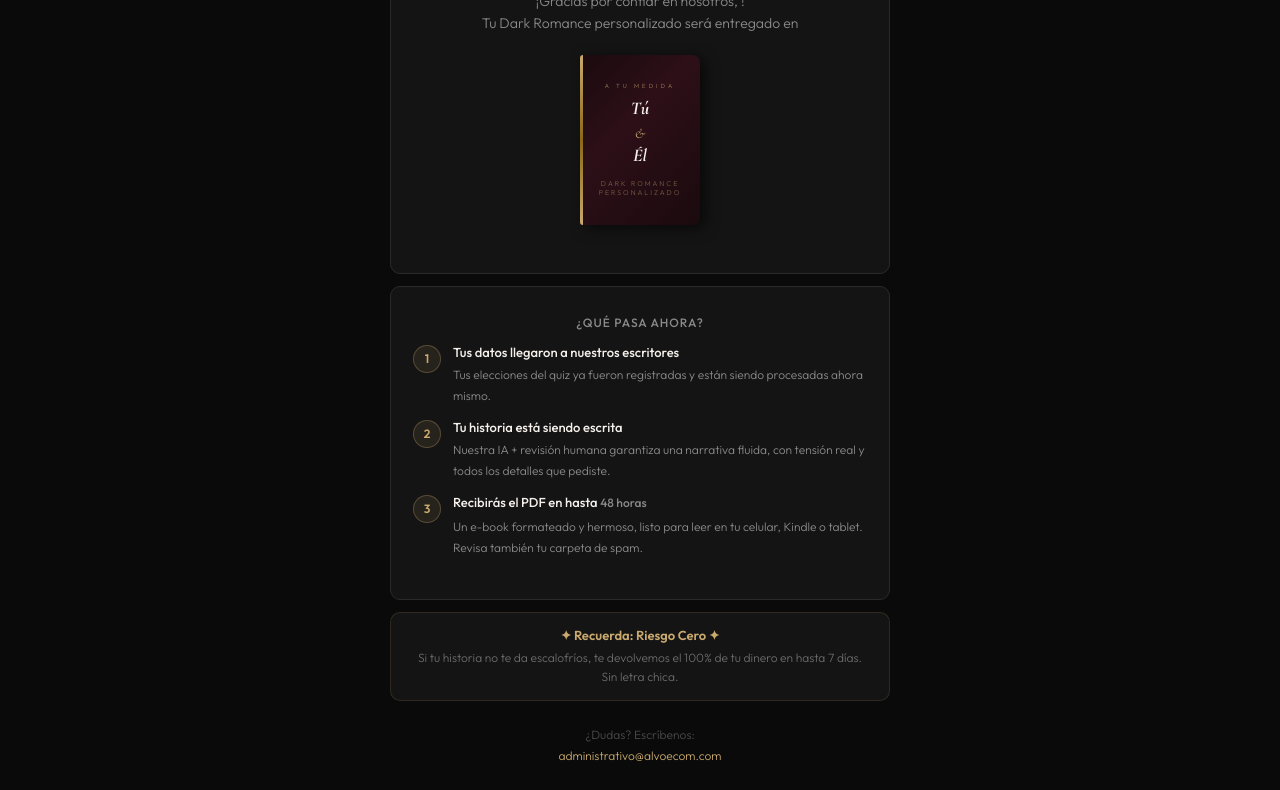
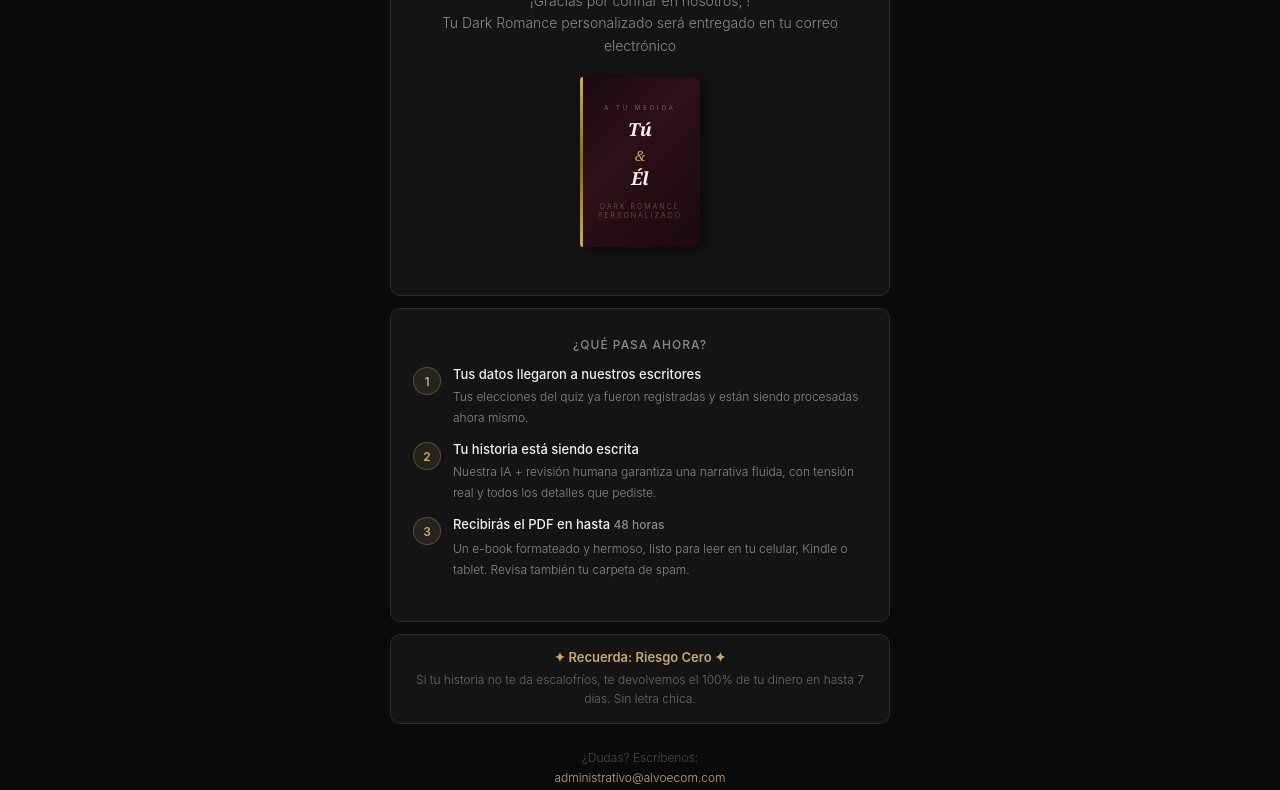
Before and after one commit to marcosffcode/seuromance, a plain HTML site: page gracias/index.html in a window 1280 px wide. Shown: the part 281-1071 px from the top of the page. Drawn offline with nearby package versions, Linux system fonts and the light colour scheme.

Commit message:
Update index.html

```diff
--- a/gracias/index.html
+++ b/gracias/index.html
@@ -4,88 +4,172 @@
   <meta charset="UTF-8"/>
   <meta name="viewport" content="width=device-width, initial-scale=1, maximum-scale=1"/>
   <title>¡Tu historia está en camino! ✨</title>
-  <link rel="preconnect" href="https://fonts.googleapis.com"/>
-  <link rel="preconnect" href="https://fonts.gstatic.com" crossorigin/>
-  <link href="https://fonts.googleapis.com/css2?family=Cormorant+Garamond:ital,wght@0,300;0,400;0,700;1,400;1,700&family=Outfit:wght@300;400;500;600&display=swap" rel="stylesheet"/>
+  <style>
+    :root {
+      --bg: #0A0A0A;
+      --bg-card: #141414;
+      --border: #2a2a2a;
+      --gold: #C9A96E;
+      --green: #22c55e;
+      --green-bg: rgba(21,128,61,.1);
+      --cream: #F5F0EB;
+      --muted: #8a8a8a;
+      --serif: Georgia, 'Times New Roman', serif;
+      --sans: -apple-system, BlinkMacSystemFont, 'Segoe UI', Helvetica, Arial, sans-serif;
+    }
 
-  <!-- Meta Pixel MX -->
-  <script>
-  !function(f,b,e,v,n,t,s){if(f.fbq)return;n=f.fbq=function(){n.callMethod?
-  n.callMethod.apply(n,arguments):n.queue.push(arguments)};if(!f._fbq)f._fbq=n;
-  n.push=n;n.loaded=!0;n.version='2.0';n.queue=[];t=b.createElement(e);t.async=!0;
-  t.src=v;s=b.getElementsByTagName(e)[0];s.parentNode.insertBefore(t,s)}(window,
-  document,'script','https://connect.facebook.net/en_US/fbevents.js');
-  fbq('init','1004508792203159');
-  // PageView removido: esta página é continuação da sessão do checkout Hotmart.
-  </script>
+    *, *::before, *::after { box-sizing: border-box; margin: 0; padding: 0; }
 
-  <style>
-    :root{
-      --bg:#0A0A0A;--bg-card:#141414;--border:#2a2a2a;
-      --gold:#C9A96E;--wine:#8B2035;--cream:#F5F0EB;--muted:#8a8a8a;
-      --serif:'Cormorant Garamond',Georgia,serif;--sans:'Outfit',sans-serif;
+    body {
+      font-family: var(--sans);
+      font-weight: 300;
+      background: var(--bg);
+      color: var(--cream);
+      min-height: 100vh;
+      display: flex;
+      flex-direction: column;
+      align-items: center;
+      padding: 0 16px 60px;
     }
-    *,*::before,*::after{box-sizing:border-box;margin:0;padding:0}
-    body{font-family:var(--sans);font-weight:300;background:var(--bg);color:var(--cream);
-         min-height:100vh;display:flex;flex-direction:column;align-items:center;padding:0 16px 60px}
 
-    .topo{width:100%;background:#15803d;padding:13px 16px;display:flex;align-items:center;
-          justify-content:center;gap:8px;margin-bottom:28px}
-    .topo span{font-size:13px;font-weight:600;color:#fff;letter-spacing:.3px}
+    /* ── Topo ── */
+    .topo {
+      width: 100%;
+      background: #15803d;
+      padding: 13px 16px;
+      display: flex;
+      align-items: center;
+      justify-content: center;
+      gap: 8px;
+      margin-bottom: 28px;
+    }
+    .topo span { font-size: 13px; font-weight: 600; color: #fff; letter-spacing: .3px; }
 
-    .page{width:100%;max-width:500px}
+    /* ── Layout ── */
+    .page { width: 100%; max-width: 500px; }
 
-    .card{background:var(--bg-card);border:1px solid var(--border);border-radius:10px;
-          padding:28px 22px;margin-bottom:12px;text-align:center}
+    .card {
+      background: var(--bg-card);
+      border: 1px solid var(--border);
+      border-radius: 10px;
+      padding: 28px 22px;
+      margin-bottom: 12px;
+      text-align: center;
+    }
 
-    .check-circle{width:72px;height:72px;border-radius:50%;background:rgba(21,128,61,.1);
-      border:2px solid #22c55e;display:flex;align-items:center;justify-content:center;
-      margin:0 auto 20px;animation:pop .45s cubic-bezier(.17,.67,.3,1.3) both}
-    @keyframes pop{from{transform:scale(0);opacity:0}to{transform:scale(1);opacity:1}}
-    .check-circle svg{stroke-dasharray:30;stroke-dashoffset:30;
-      animation:draw .35s .45s ease forwards}
-    @keyframes draw{to{stroke-dashoffset:0}}
+    /* ── Check circle ── */
+    .check-circle {
+      width: 72px; height: 72px;
+      border-radius: 50%;
+      background: var(--green-bg);
+      border: 2px solid var(--green);
+      display: flex; align-items: center; justify-content: center;
+      margin: 0 auto 20px;
+      animation: pop .45s cubic-bezier(.17,.67,.3,1.3) both;
+    }
+    @keyframes pop {
+      from { transform: scale(0); opacity: 0; }
+      to   { transform: scale(1); opacity: 1; }
+    }
+    .check-circle svg {
+      stroke-dasharray: 30;
+      stroke-dashoffset: 30;
+      animation: draw .35s .45s ease forwards;
+    }
+    @keyframes draw { to { stroke-dashoffset: 0; } }
 
-    h1{font-family:var(--serif);font-weight:300;font-size:30px;line-height:1.2;margin-bottom:8px}
-    h1 em{color:var(--gold);font-weight:700;font-style:italic}
-    .sub{font-size:14px;color:var(--muted);line-height:1.6;margin-bottom:20px}
-    .email-destaque{color:var(--gold);font-weight:500}
+    /* ── Hero text ── */
+    h1 {
+      font-family: var(--serif);
+      font-weight: 300;
+      font-size: 30px;
+      line-height: 1.2;
+      margin-bottom: 8px;
+    }
+    h1 em { color: var(--gold); font-weight: 700; font-style: italic; }
 
-    .book-mini{width:120px;height:170px;background:linear-gradient(135deg,#1a0a0e 0%,#2d0f18 40%,#1a0a0e 100%);
-      border-radius:3px 8px 8px 3px;box-shadow:5px 3px 14px rgba(0,0,0,.6);
-      display:flex;flex-direction:column;align-items:center;justify-content:center;
-      padding:14px;margin:0 auto 20px;position:relative;overflow:hidden}
-    .book-mini::before{content:'';position:absolute;left:0;top:0;bottom:0;width:3px;
-      background:linear-gradient(180deg,var(--gold),#8B6914,var(--gold))}
-    .book-mini-label{font-size:6px;letter-spacing:3px;text-transform:uppercase;color:var(--gold);opacity:.7;margin-bottom:8px}
-    .book-mini-title{font-family:var(--serif);font-weight:700;font-style:italic;font-size:18px;
-      color:var(--cream);text-align:center;line-height:1.2;margin-bottom:5px}
-    .book-mini-amp{font-family:var(--serif);font-size:14px;color:var(--gold);font-style:italic;margin-bottom:3px}
-    .book-mini-sub{font-size:7px;letter-spacing:2px;text-transform:uppercase;
-      color:rgba(201,169,110,.5);text-align:center;margin-top:8px}
+    .sub {
+      font-size: 14px;
+      color: var(--muted);
+      line-height: 1.6;
+      margin-bottom: 20px;
+    }
+    .destaque { color: var(--gold); font-weight: 500; }
 
-    .steps-title{font-size:12px;letter-spacing:1px;text-transform:uppercase;color:var(--muted);
-      margin-bottom:14px;font-weight:500}
-    .step-item{display:flex;align-items:flex-start;gap:12px;margin-bottom:14px;text-align:left}
-    .step-num{width:28px;height:28px;border-radius:50%;background:rgba(201,169,110,.1);
-      border:1px solid rgba(201,169,110,.3);display:flex;align-items:center;justify-content:center;
-      font-size:12px;font-weight:600;color:var(--gold);flex-shrink:0;margin-top:1px}
-    .step-info strong{display:block;font-size:13px;font-weight:500;color:var(--cream);margin-bottom:3px}
-    .step-info span{font-size:12px;color:var(--muted);line-height:1.5}
+    /* ── Book mini ── */
+    .book-mini {
+      width: 120px; height: 170px;
+      background: linear-gradient(135deg, #1a0a0e 0%, #2d0f18 40%, #1a0a0e 100%);
+      border-radius: 3px 8px 8px 3px;
+      box-shadow: 5px 3px 14px rgba(0,0,0,.6);
+      display: flex; flex-direction: column;
+      align-items: center; justify-content: center;
+      padding: 14px;
+      margin: 0 auto 20px;
+      position: relative; overflow: hidden;
+    }
+    .book-mini::before {
+      content: '';
+      position: absolute; left: 0; top: 0; bottom: 0; width: 3px;
+      background: linear-gradient(180deg, var(--gold), #8B6914, var(--gold));
+    }
+    .book-mini-label {
+      font-size: 6px; letter-spacing: 3px;
+      text-transform: uppercase; color: var(--gold); opacity: .7; margin-bottom: 8px;
+    }
+    .book-mini-title {
+      font-family: var(--serif);
+      font-weight: 700; font-style: italic; font-size: 18px;
+      color: var(--cream); text-align: center; line-height: 1.2; margin-bottom: 5px;
+    }
+    .book-mini-amp { font-family: var(--serif); font-size: 14px; color: var(--gold); font-style: italic; margin-bottom: 3px; }
+    .book-mini-sub {
+      font-size: 7px; letter-spacing: 2px; text-transform: uppercase;
+      color: rgba(201,169,110,.5); text-align: center; margin-top: 8px;
+    }
 
-    .guarantee{background:var(--bg-card);border:1px solid rgba(201,169,110,.15);border-radius:10px;
-      padding:14px 18px;text-align:center}
-    .guarantee-hl{font-weight:600;font-size:13px;color:var(--gold);margin-bottom:5px}
-    .guarantee-sub{font-size:12px;color:#6B6B6B;line-height:1.6}
+    /* ── Steps ── */
+    .steps-title {
+      font-size: 12px; letter-spacing: 1px;
+      text-transform: uppercase; color: var(--muted);
+      margin-bottom: 14px; font-weight: 500;
+    }
+    .step-item {
+      display: flex; align-items: flex-start;
+      gap: 12px; margin-bottom: 14px; text-align: left;
+    }
+    .step-num {
+      width: 28px; height: 28px; border-radius: 50%;
+      background: rgba(201,169,110,.1);
+      border: 1px solid rgba(201,169,110,.3);
+      display: flex; align-items: center; justify-content: center;
+      font-size: 12px; font-weight: 600; color: var(--gold);
+      flex-shrink: 0; margin-top: 1px;
+    }
+    .step-info strong { display: block; font-size: 13px; font-weight: 500; color: var(--cream); margin-bottom: 3px; }
+    .step-info span   { font-size: 12px; color: var(--muted); line-height: 1.5; }
 
-    .suporte{margin-top:24px;font-size:12px;color:#4a4a4a;text-align:center;line-height:1.7}
-    .suporte a{color:var(--gold);text-decoration:none}
+    /* ── Guarantee ── */
+    .guarantee {
+      background: var(--bg-card);
+      border: 1px solid rgba(201,169,110,.15);
+      border-radius: 10px;
+      padding: 14px 18px; text-align: center;
+    }
+    .guarantee-hl  { font-weight: 600; font-size: 13px; color: var(--gold); margin-bottom: 5px; }
+    .guarantee-sub { font-size: 12px; color: #6B6B6B; line-height: 1.6; }
+
+    /* ── Footer ── */
+    .suporte { margin-top: 24px; font-size: 12px; color: #4a4a4a; text-align: center; line-height: 1.7; }
+    .suporte a { color: var(--gold); text-decoration: none; }
   </style>
 </head>
 <body>
 
   <div class="topo">
-    <svg width="16" height="16" viewBox="0 0 24 24" fill="none" stroke="#fff" stroke-width="2.5" stroke-linecap="round" stroke-linejoin="round"><polyline points="20 6 9 17 4 12"/></svg>
+    <svg width="16" height="16" viewBox="0 0 24 24" fill="none" stroke="#fff" stroke-width="2.5" stroke-linecap="round" stroke-linejoin="round">
+      <polyline points="20 6 9 17 4 12"/>
+    </svg>
     <span>¡Pago confirmado con éxito!</span>
   </div>
 
@@ -93,15 +177,17 @@
 
     <div class="card">
       <div class="check-circle">
-        <svg width="28" height="28" viewBox="0 0 24 24" fill="none" stroke="#22c55e" stroke-width="2.5" stroke-linecap="round" stroke-linejoin="round"><polyline points="20 6 9 17 4 12"/></svg>
+        <svg width="28" height="28" viewBox="0 0 24 24" fill="none" stroke="#22c55e" stroke-width="2.5" stroke-linecap="round" stroke-linejoin="round">
+          <polyline points="20 6 9 17 4 12"/>
+        </svg>
       </div>
 
       <h1>Tu historia está<br><em>en camino</em></h1>
       <p class="sub">
         ¡Gracias por confiar en nosotros,
-        <strong id="nomeCliente" class="email-destaque"></strong>!<br>
-        Tu Dark Romance personalizado será entregado en<br>
-        <span class="email-destaque" id="emailDestino"></span>
+        <strong id="nomeCliente" class="destaque"></strong>!<br>
+        Tu Dark Romance personalizado será entregado en tu correo electrónico<br>
+
       </p>
 
       <div class="book-mini">
@@ -154,17 +240,15 @@
   </div>
 
   <script>
-    const p = new URLSearchParams(window.location.search);
-    const email = p.get('email') || '';
-    const nome  = p.get('nome')  || '';
+    var p = new URLSearchParams(window.location.search);
+    var email = p.get('email') || '';
+    var nome  = p.get('nome')  || '';
 
     if (email) document.getElementById('emailDestino').textContent = email;
     if (nome)  document.getElementById('nomeCliente').textContent  = nome + ',';
 
     if (p.get('express') === '1') document.getElementById('prazo').textContent = '24 horas';
+  </script>
 
-    // Purchase NÃO é disparado aqui.
-    // A Hotmart confirma o pagamento e o webhook N8N (/dark-mexico) dispara a CAPI.
-  </script>
 </body>
 </html>
```
